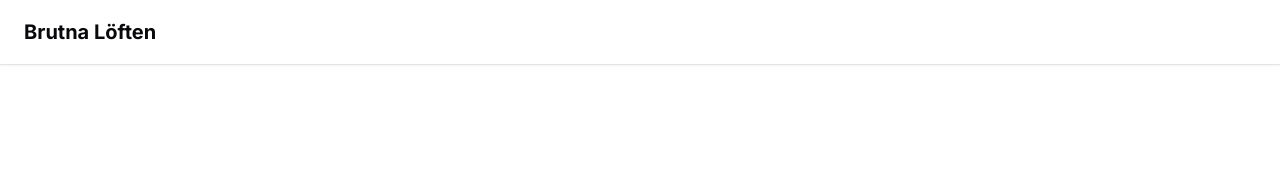
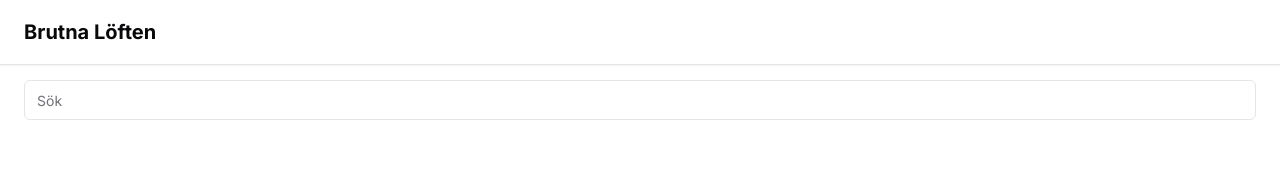
Before and after one commit to Brutna-Loften/hemsida, a Next.js app: page /search in a window 1280 px wide. Shown: the top 170 px of the page. Built offline with nearby package versions, Linux system fonts and the light colour scheme.

Commit message:
feat: add search input

```diff
--- a/src/app/search/page.tsx
+++ b/src/app/search/page.tsx
@@ -1,5 +1,10 @@
 import "@/app/globals.css";
+import { Input } from "@/components/ui/input";
 
 export default function Home() {
-  return <div className="container pt-4 px-4 md:px-6"></div>;
+  return (
+    <div className="container pt-4 px-4 md:px-6">
+      <Input type="text" placeholder="Sök" />
+    </div>
+  );
 }
--- /dev/null
+++ b/src/components/ui/input.tsx
@@ -0,0 +1,25 @@
+import * as React from "react"
+
+import { cn } from "@/lib/utils"
+
+export interface InputProps
+  extends React.InputHTMLAttributes<HTMLInputElement> {}
+
+const Input = React.forwardRef<HTMLInputElement, InputProps>(
+  ({ className, type, ...props }, ref) => {
+    return (
+      <input
+        type={type}
+        className={cn(
+          "flex h-10 w-full rounded-md border border-input bg-background px-3 py-2 text-sm ring-offset-background file:border-0 file:bg-transparent file:text-sm file:font-medium placeholder:text-muted-foreground focus-visible:outline-none focus-visible:ring-2 focus-visible:ring-ring focus-visible:ring-offset-2 disabled:cursor-not-allowed disabled:opacity-50",
+          className
+        )}
+        ref={ref}
+        {...props}
+      />
+    )
+  }
+)
+Input.displayName = "Input"
+
+export { Input }
```
